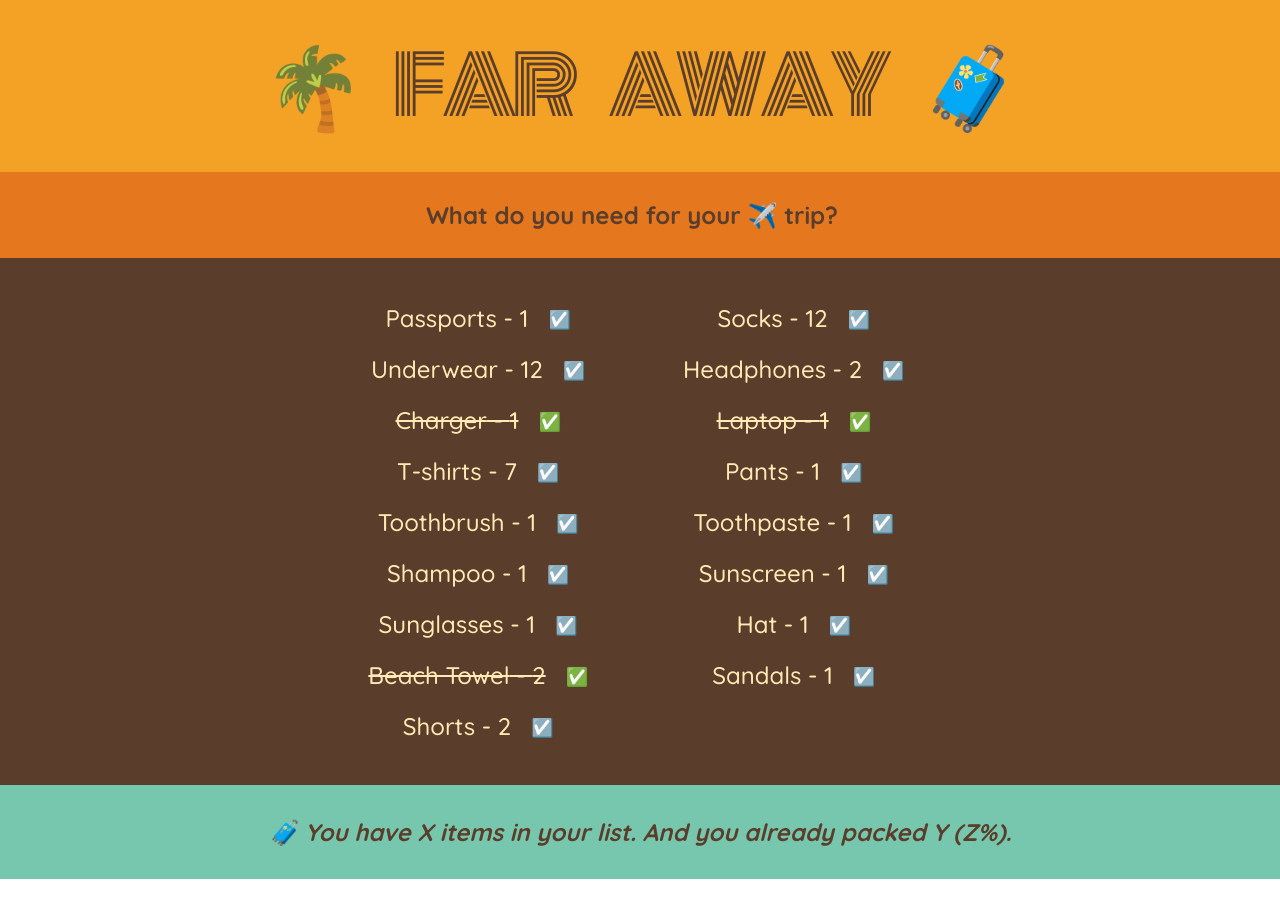
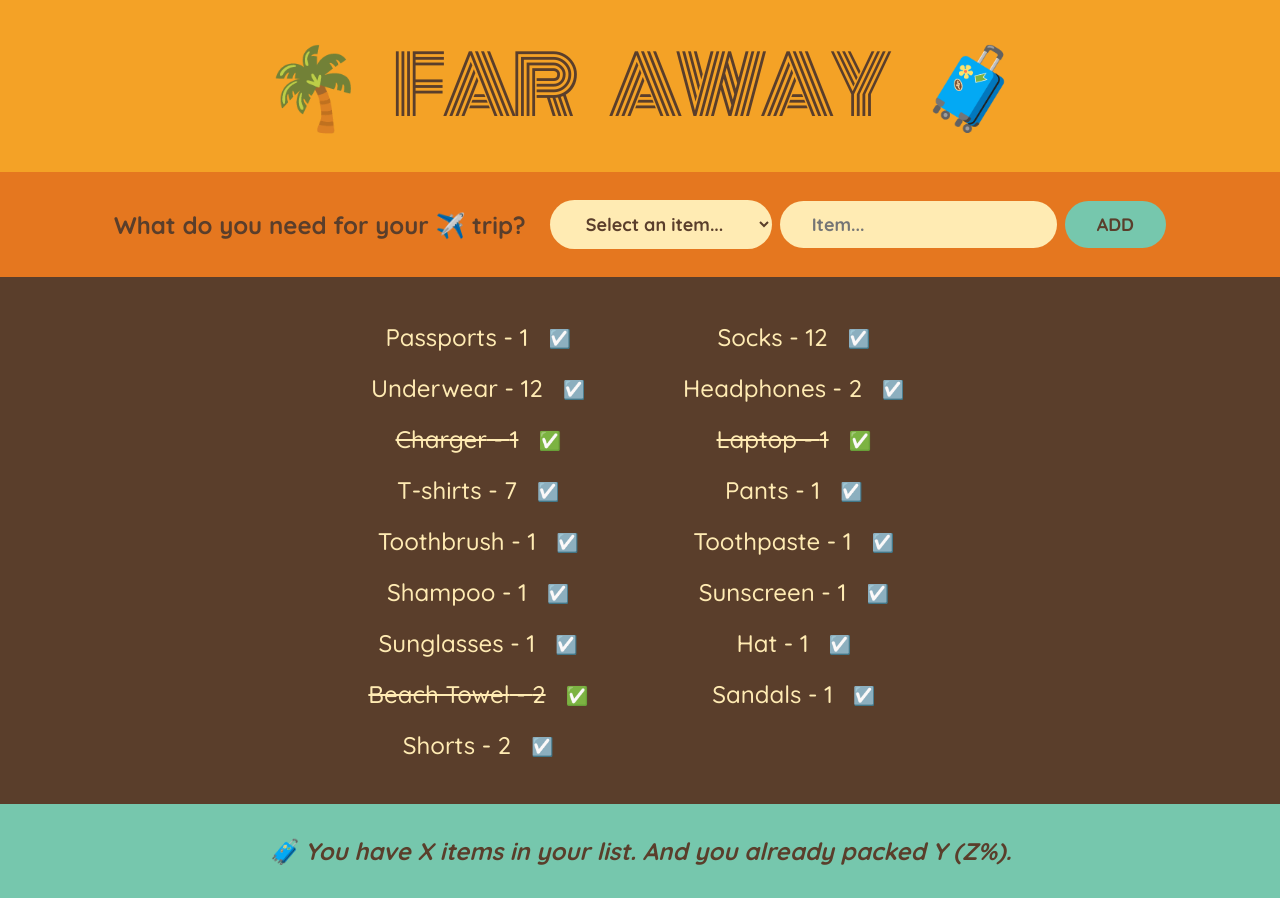
Before and after one commit to CezarLuca/05_travel_list, a React (Create React App) app: page / in a window 1280 px wide. Built offline with nearby package versions, Linux system fonts and the light colour scheme.

Commit message:
Building a Form Adaptive to the Items Array

```diff
--- a/src/App.js
+++ b/src/App.js
@@ -35,9 +35,23 @@ function Logo() {
 
 function Form() {
     return (
-        <div className="add-form">
+        <form className="add-form">
             <h3>What do you need for your ✈️ trip?</h3>
-        </div>
+            <select>
+                {Array.from(
+                    { length: initialItems.length + 1 },
+                    (_, i) => i
+                ).map((num) => (
+                    <option value={num} key={num}>
+                        {num === 0
+                            ? "Select an item..."
+                            : initialItems[num - 1].description}
+                    </option>
+                ))}
+            </select>
+            <input type="text" placeholder="Item..." />
+            <button>Add</button>
+        </form>
     );
 }
 
```
